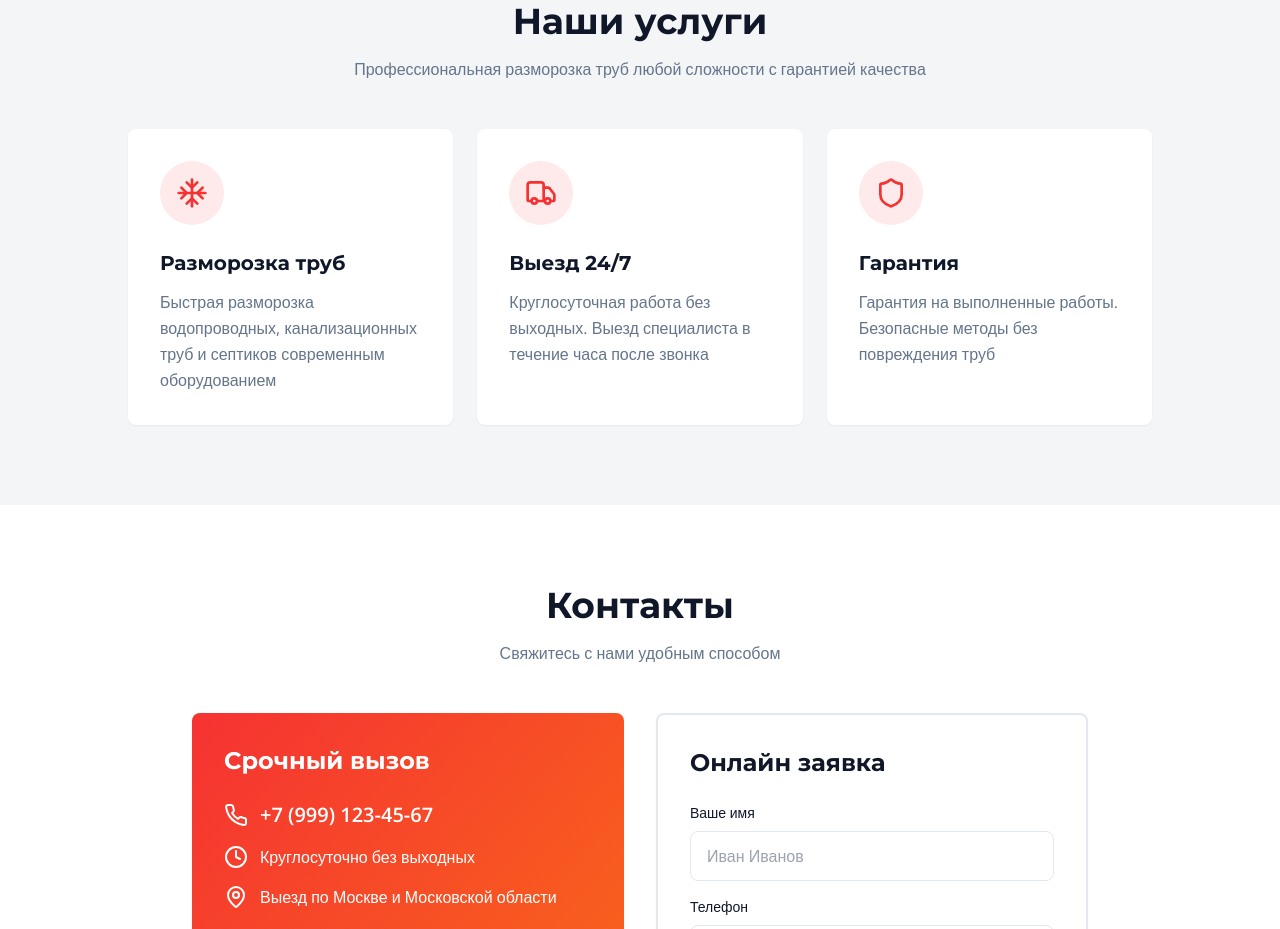
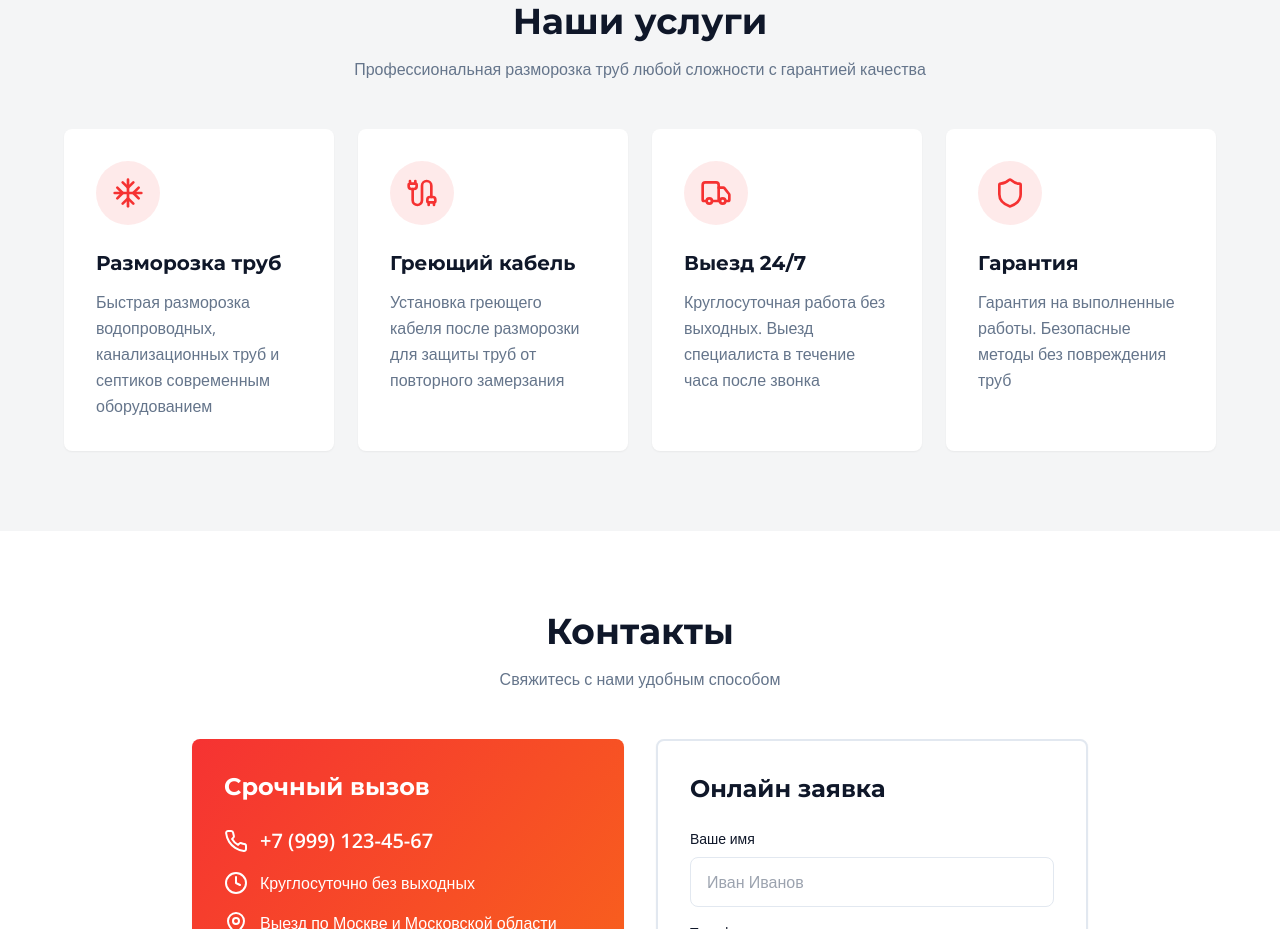
Before and after one commit to pr-poehali-dev/pipe-thawing-website, a React (Vite) app: page / in a window 1280 px wide. Shown: the part 1000-1929 px from the top of the page. Built offline with nearby package versions, Linux system fonts and the light colour scheme.

Commit message:
feat: добавить услугу греющего кабеля

```diff
--- a/src/pages/Index.tsx
+++ b/src/pages/Index.tsx
@@ -76,7 +76,7 @@ const Index = () => {
             Профессиональная разморозка труб любой сложности с гарантией качества
           </p>
 
-          <div className="grid md:grid-cols-3 gap-6 max-w-5xl mx-auto">
+          <div className="grid md:grid-cols-2 lg:grid-cols-4 gap-6 max-w-6xl mx-auto">
             <Card className="p-8 hover:shadow-lg transition-shadow bg-white border-0">
               <div className="w-16 h-16 rounded-full bg-primary/10 flex items-center justify-center mb-6">
                 <Icon name="Snowflake" className="text-primary" size={32} />
@@ -84,6 +84,16 @@ const Index = () => {
               <h3 className="font-heading font-bold text-xl mb-3 text-secondary">Разморозка труб</h3>
               <p className="text-muted-foreground leading-relaxed">
                 Быстрая разморозка водопроводных, канализационных труб и септиков современным оборудованием
+              </p>
+            </Card>
+
+            <Card className="p-8 hover:shadow-lg transition-shadow bg-white border-0">
+              <div className="w-16 h-16 rounded-full bg-primary/10 flex items-center justify-center mb-6">
+                <Icon name="Cable" className="text-primary" size={32} />
+              </div>
+              <h3 className="font-heading font-bold text-xl mb-3 text-secondary">Греющий кабель</h3>
+              <p className="text-muted-foreground leading-relaxed">
+                Установка греющего кабеля после разморозки для защиты труб от повторного замерзания
               </p>
             </Card>
 
```
